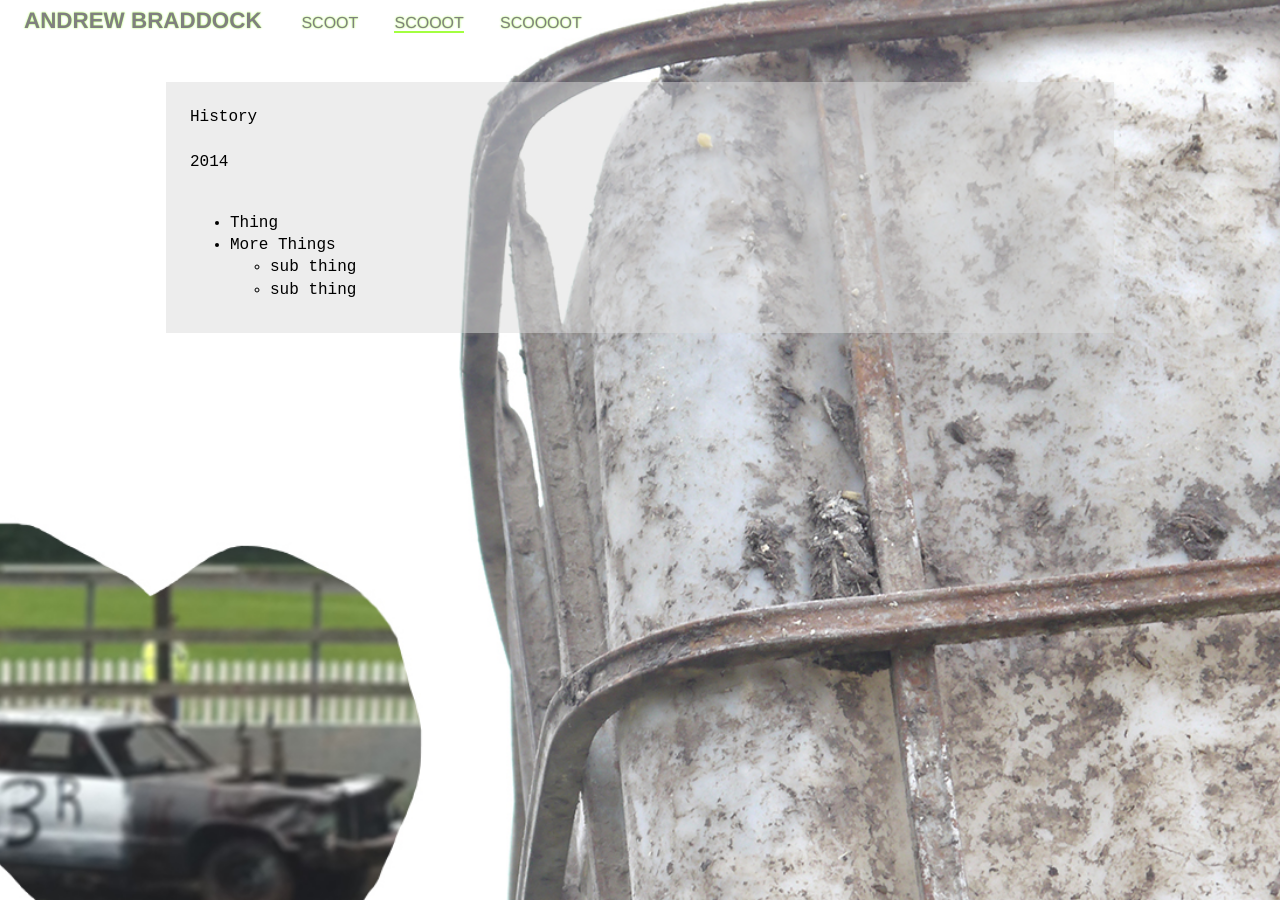
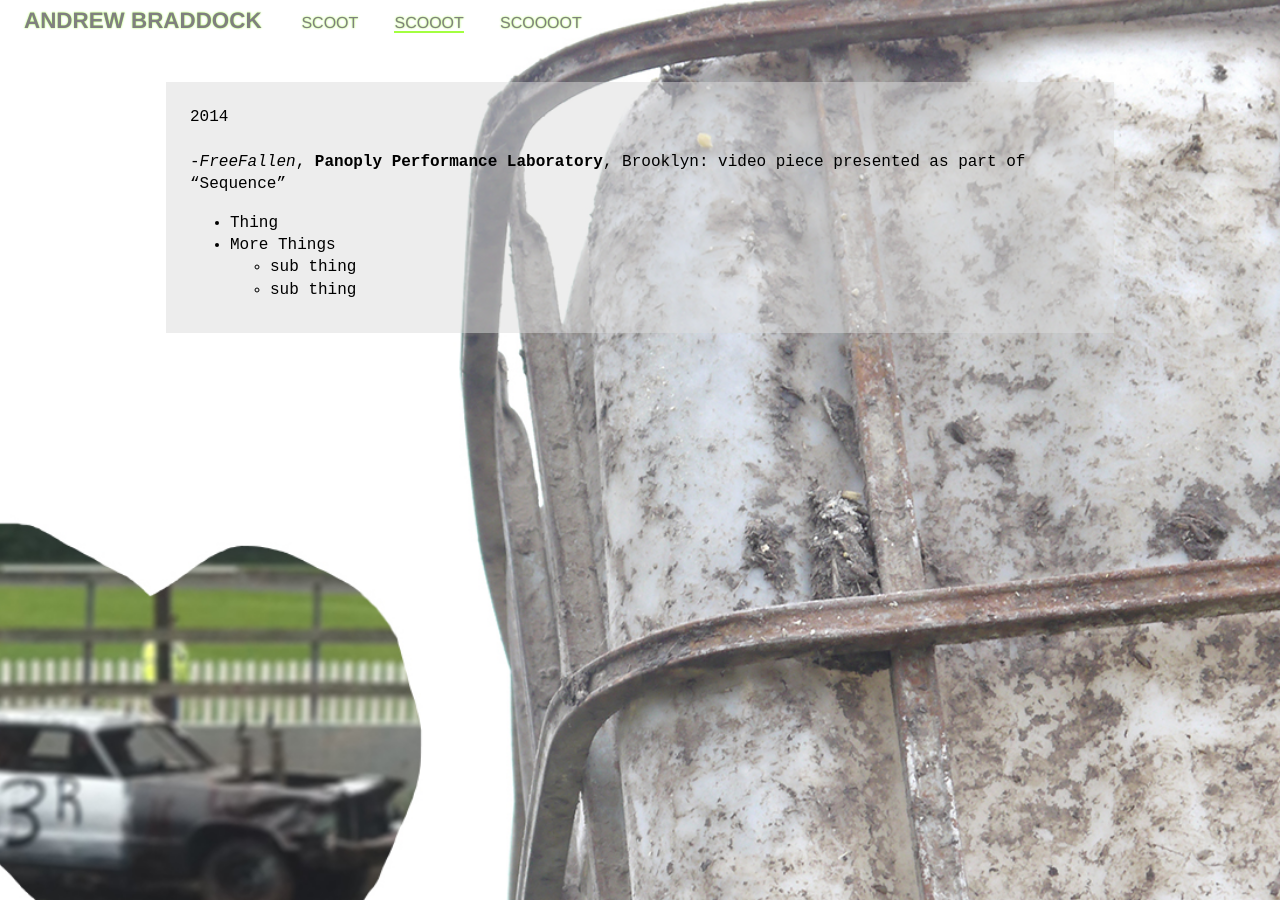
Before and after one commit to scootfence/scootfence.github.io, a Jekyll site: the page built from about.md, in a window 1280 px wide. Built offline with Jekyll 4.4.1, drawn with Linux system fonts in a browser that asks for light colours; Markdown is read by kramdown in place of the engine named in the settings.

Commit message:
Update about.md

```diff
--- a/about.md
+++ b/about.md
@@ -3,10 +3,9 @@ layout: pages
 title: History &amp; CV
 permalink: about/index.html
 ---
-History
-<br><br>
 2014
 <br><br>
+-<i>FreeFallen</i>, <b>Panoply Performance Laboratory</b>, Brooklyn: video piece presented as part of "Sequence"
 - Thing
 - More Things
     - sub thing
```
